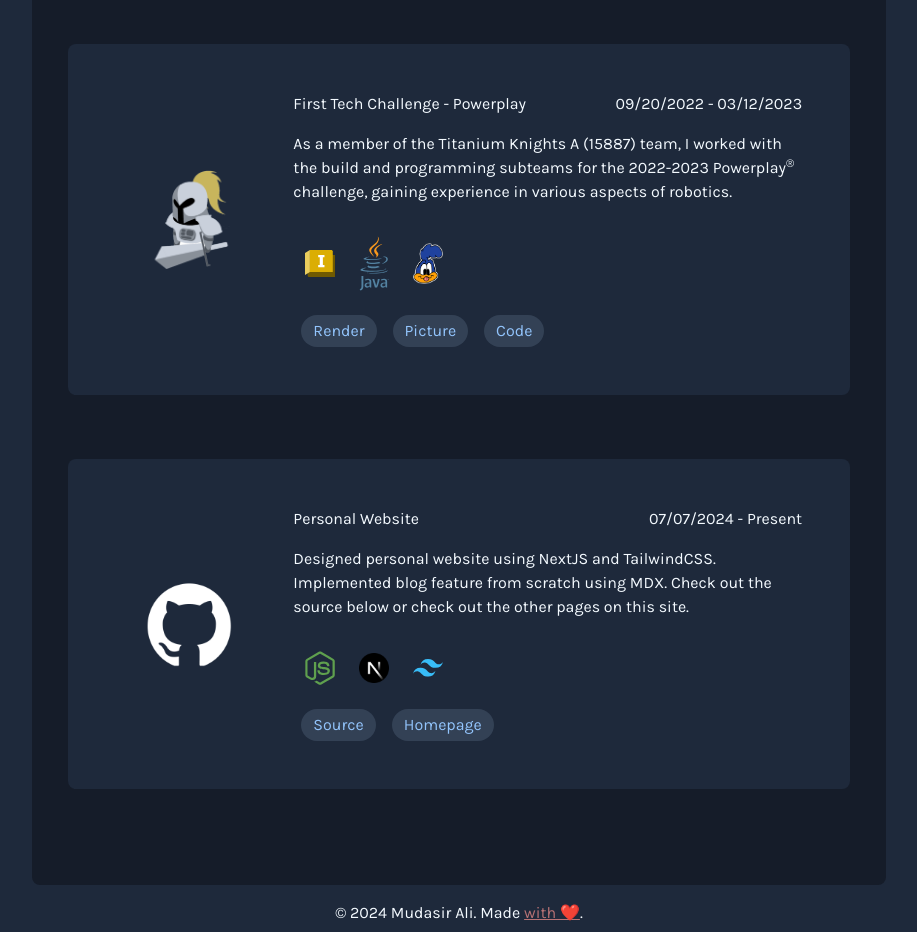
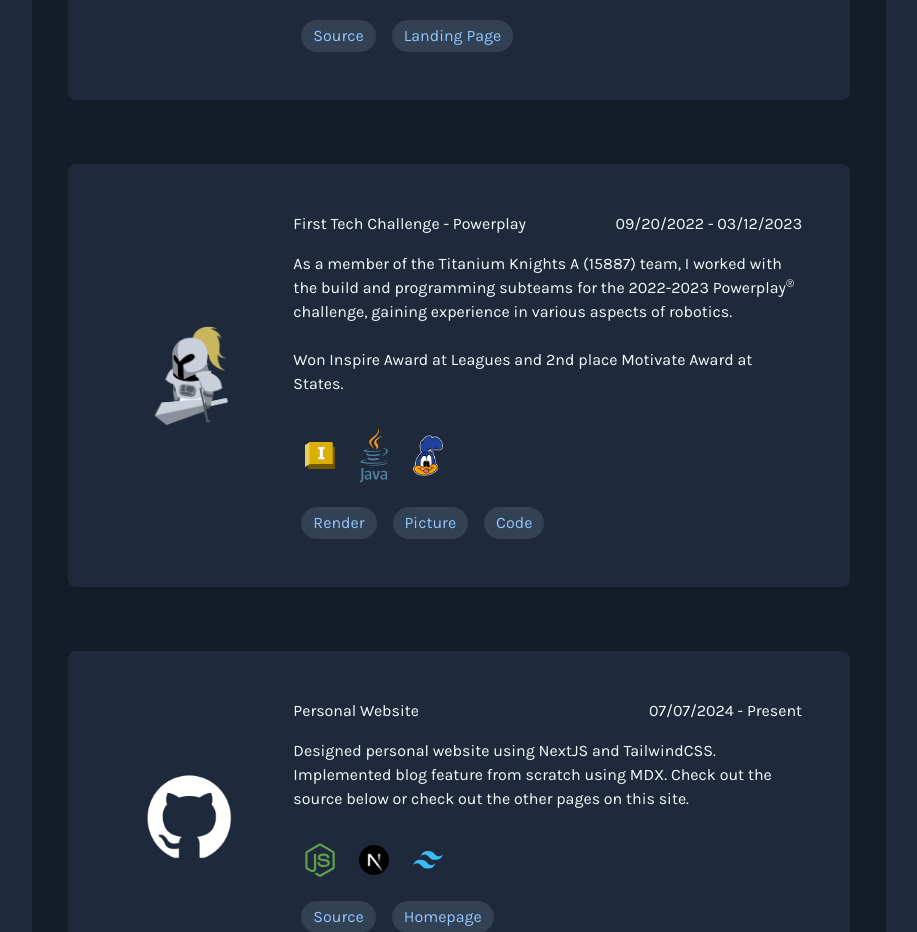
Before and after one commit to mud-ali/website, a Next.js app: page /projects in a window 1280 px wide. Shown: the part 2940-3872 px from the top of the page, without its empty margins (181-1098 px from the left). Built offline with nearby package versions, Linux system fonts and the light colour scheme.

Commit message:
add info

```diff
--- a/data/projectInfo.ts
+++ b/data/projectInfo.ts
@@ -37,7 +37,7 @@ export const projectInfo : Project[] = [
     },
     {
         name: "BCACTF 5.0",
-        desc: "Wrote CTF (capture the flag) challenges for BCACTF 5.0, my high school CTF club's annual cybersecurity competition. As president of the club, I also managed and reviewed other challenge authors' problems to ensure that they were solvable and fun. In addition, I worked with other administrators to secure sponsorships, deploy infrastructure, and respond to support tickets in a timely manner.",
+        desc: "Wrote CTF (capture the flag) challenges for BCACTF 5.0, my high school CTF club's annual cybersecurity competition. As president of the club, I also managed and reviewed other challenge authors' problems to ensure that they were solvable and fun. In addition, I worked with other administrators to secure sponsorships, deploy infrastructure, and respond to support tickets in a timely manner. <br/> <br/> We had over 2000 registered participants and over 800 teams that scored points.",
         icon: BCACTFV,
         when: "06/07/2024 - 06/10/2024",
         url: [["https://github.com/BCACTF/bcactf-5.0", "Source"], ["https://5.bcactf.com/", "Landing Page"]],
@@ -46,7 +46,7 @@ export const projectInfo : Project[] = [
     },
     {
         name: "First Tech Challenge - Centerstage",
-        desc: "As a member of the Knightmare Robotics (15891) team, I co-led the programming subteam for the 2023-2024 Centerstage<sup>®</sup> challenge. I independently designed and tuned a computer vision algorithm using OpenCV to detect the location of a landmark object, affecting the autonomous path chosen by the robot. In addition, I worked with other programmers to tune the PID control system used by the drivetrain for accurate autonomous movement. <br><br>I also delivered lessons on PID using the Road Runner library and about the basics of the FTC SDK. Finally, I also made contributions to the team's website and outreach initiatives.",
+        desc: "As a member of the Knightmare Robotics (15891) team, I co-led the programming subteam for the 2023-2024 Centerstage<sup>®</sup> challenge. I independently designed and tuned a computer vision algorithm using OpenCV to detect the location of a landmark object, affecting the autonomous path chosen by the robot. In addition, I worked with other programmers to tune the PID control system used by the drivetrain for accurate autonomous movement. <br><br>I also delivered lessons on PID using the Road Runner library and about the basics of the FTC SDK. Finally, I also made contributions to the team's website and outreach initiatives. Won 2nd place Think Award at Leagues. I was also one of the team's two nominated Dean's List semifinalists.",
         icon: Titanium,
         when: "09/09/2023 - 02/25/2024",
         url: [["https://github.com/titanium-knights/knightmares-centerstage-2023", "Early Season Source"], ["https://github.com/titanium-knights/knightmares-centerstage-2024", "Final Robot Source"], ["https://titanium-knights.github.io", "Team Website"]],
@@ -82,7 +82,7 @@ export const projectInfo : Project[] = [
     },
     {
         name: "First Tech Challenge - Powerplay",
-        desc: "As a member of the Titanium Knights A (15887) team, I worked with the build and programming subteams for the 2022-2023 Powerplay<sup>®</sup> challenge, gaining experience in various aspects of robotics.",
+        desc: "As a member of the Titanium Knights A (15887) team, I worked with the build and programming subteams for the 2022-2023 Powerplay<sup>®</sup> challenge, gaining experience in various aspects of robotics. <br/> <br/> Won Inspire Award at Leagues and 2nd place Motivate Award at States.",
         icon: Titanium,
         when: "09/20/2022 - 03/12/2023",
         url: [["https://drive.google.com/file/d/1CWHDXrx_E4XXwPtvRncYPMWOEFyYqSBa/view?usp=drive_link", "Render"], ["https://drive.google.com/file/d/1gCX30wZU4HCbwMdHRrbLLThYUo9kNl3G/view?usp=drive_link","Picture"], ["https://github.com/titanium-knights/team-a-2022-2023","Code"]],
```
